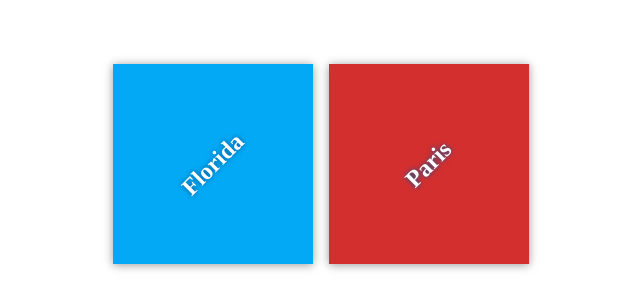
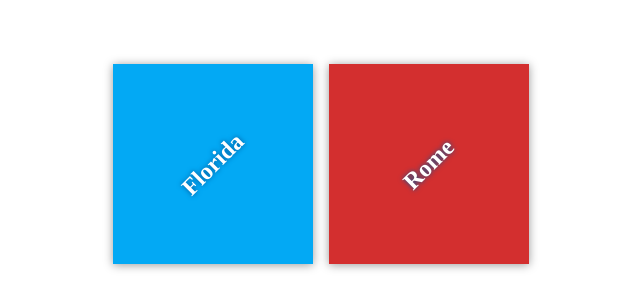
Before and after one commit to LauraLeeLee/my-travel-plans, a plain HTML site: page index.html in a window 1280 px wide. Shown: the part 236-544 px from the top of the page, 319-959 px from the left. Drawn offline with Linux system fonts and the light colour scheme.

Commit message:
adds starting destinations

```diff
--- a/index.html
+++ b/index.html
@@ -15,7 +15,7 @@
             </div>
 
             <div class="destination" id="paris">
-                <h2>Paris</h2>
+                <h2>Rome</h2>
             </div>
         </div>
     </div>
```
